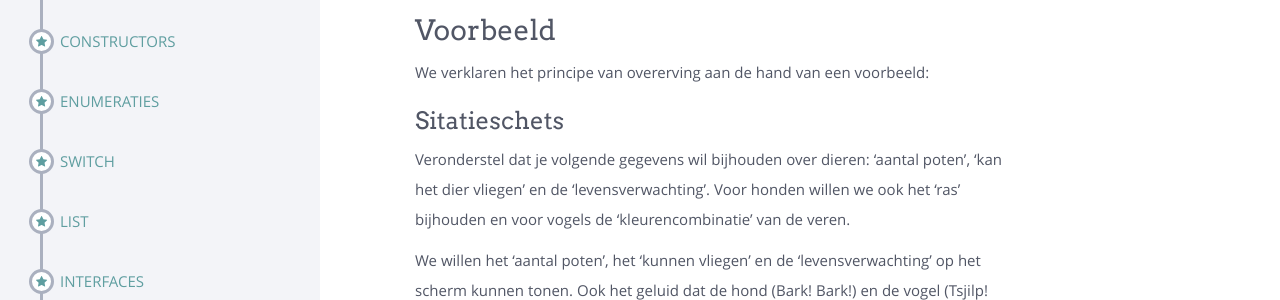
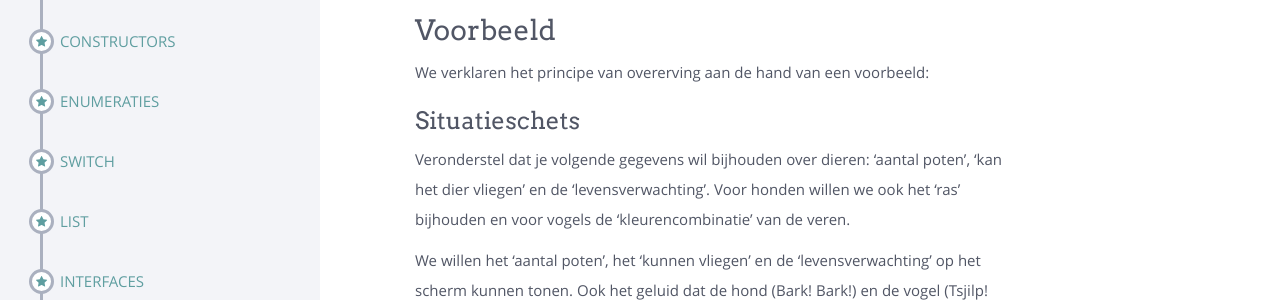
Before and after one commit to sma-it/sma-it.github.io, a Jekyll site: the page built from modules/advanced/_posts/2000-05-01-Overerving.md, in a window 1280 px wide and 900 px high. Shown: the part 374-674 px from the top of the window. Built offline with Jekyll 4.4.1, drawn with Linux system fonts in a browser that asks for light colours; nearby versions of some CDN libraries.

Commit message:
Corrected typo

```diff
--- a/modules/advanced/_posts/2000-05-01-Overerving.md
+++ b/modules/advanced/_posts/2000-05-01-Overerving.md
@@ -9,7 +9,7 @@ Een krachtig aspect van object georiënteerd programmeren is __overerving__. Ove
 # Voorbeeld
 We verklaren het principe van overerving aan de hand van een voorbeeld:
 
-## Sitatieschets
+## Situatieschets
 Veronderstel dat je volgende gegevens wil bijhouden over dieren: 'aantal poten', 'kan het dier vliegen' en de 'levensverwachting'. Voor honden willen we ook het 'ras' bijhouden en voor vogels de 'kleurencombinatie' van de veren.
 
 We willen het 'aantal poten', het 'kunnen vliegen' en de 'levensverwachting' op het scherm kunnen tonen. Ook het geluid dat de hond (Bark! Bark!) en de vogel (Tsjilp! Tsjilp!) maken, willen we op het scherm tonen.
```
